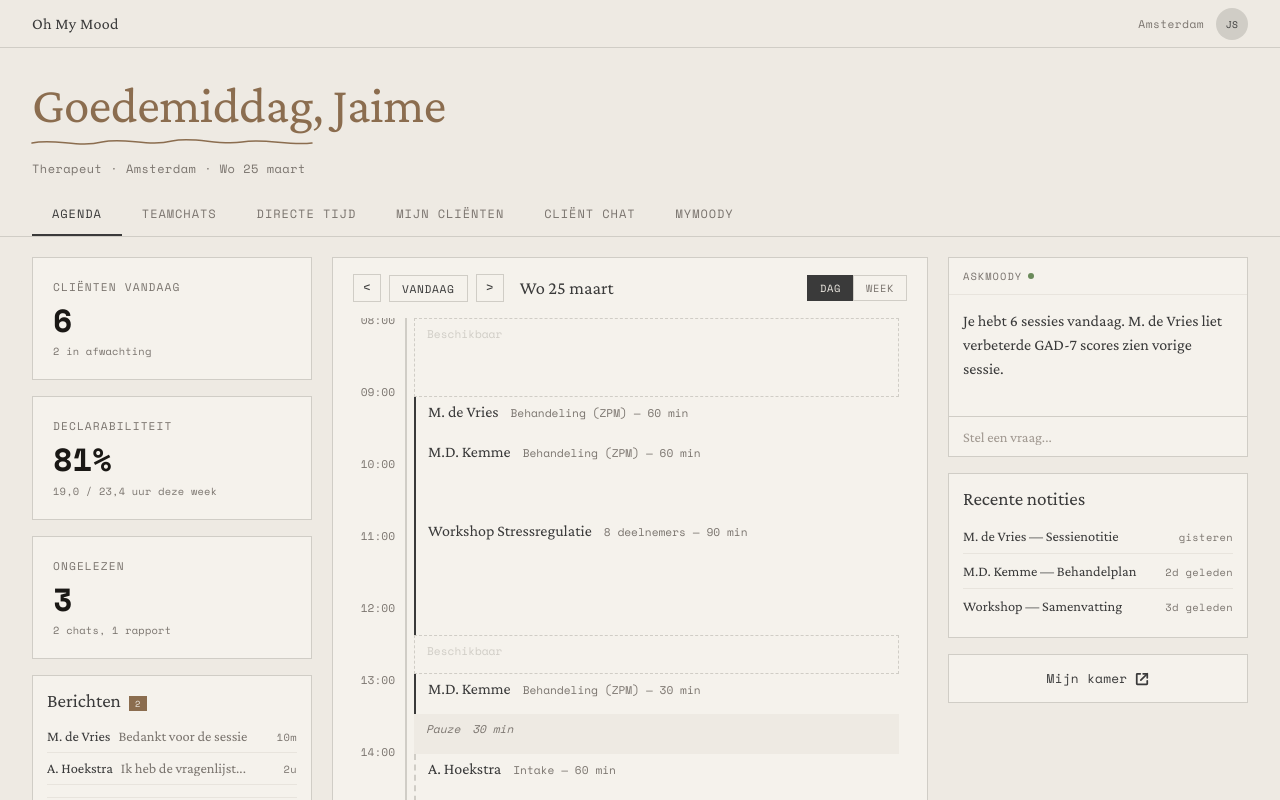
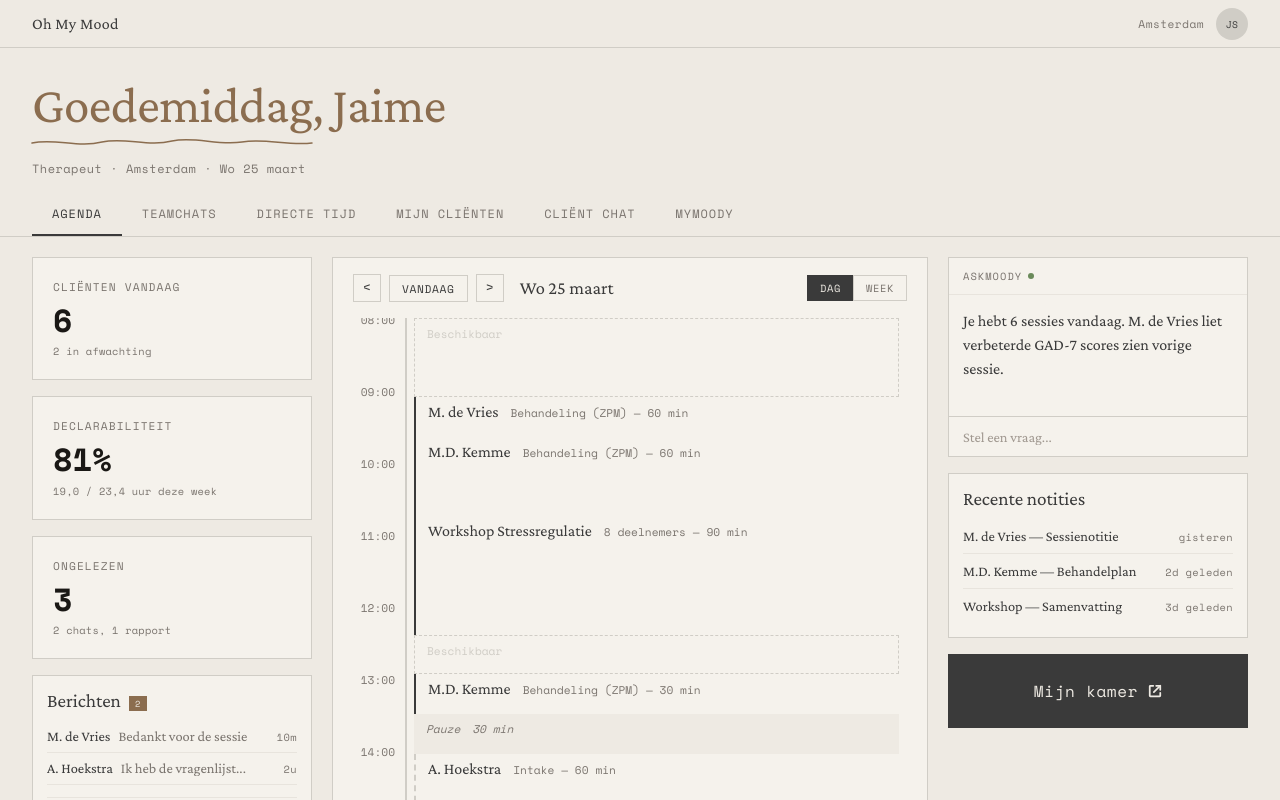
Before and after one commit to stmoerman/moodsai-vibe-design, a Next.js app: page /dashboard-example in a window 1280 px wide. Shown: the top 800 px of the page. Built offline with nearby package versions, Linux system fonts and the light colour scheme.

Commit message:
fix: larger Mijn kamer button — dark bg, 1rem, 24px padding

```diff
--- a/app/dashboard-example/page.module.css
+++ b/app/dashboard-example/page.module.css
@@ -991,21 +991,21 @@
   display: flex;
   align-items: center;
   justify-content: center;
-  gap: 8px;
-  background: #f5f2ec;
-  border: 1px solid #d0cdc6;
-  padding: 14px 20px;
+  gap: 10px;
+  background: #3a3a3a;
+  border: 1px solid #3a3a3a;
+  padding: 24px 20px;
   font-family: 'Space Mono', monospace;
-  font-size: 0.8rem;
-  color: #3a3a3a;
+  font-size: 1rem;
+  color: #eeeae3;
   text-decoration: none;
-  letter-spacing: 0.02em;
-  transition: background 0.15s ease, color 0.15s ease;
+  letter-spacing: 0.04em;
+  transition: background 0.15s ease, border-color 0.15s ease;
 }
 
 .roomLinkCard:hover {
-  background: #3a3a3a;
-  color: #eeeae3;
+  background: #8b6d4f;
+  border-color: #8b6d4f;
 }
 
 /* ── Mobile ── */
```
